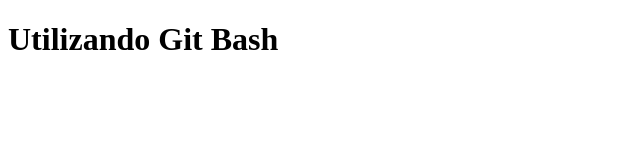
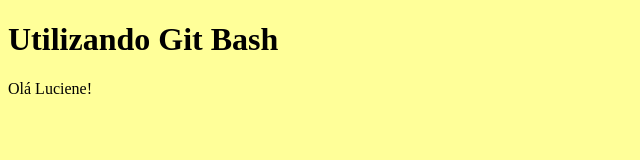
Before and after one commit to LucieneNascimento/Aula-Git, a plain HTML site: page index.html in a window 1280 px wide. Shown: the whole page, without its empty margins (0-640 px from the left). Drawn offline with Linux system fonts and the light colour scheme.

Commit message:
Inserindo CSS

```diff
--- /dev/null
+++ b/CSS/estilo.css
@@ -0,0 +1,3 @@
+body{
+	background-color: #FF9;
+}
--- a/index.html
+++ b/index.html
@@ -1,10 +1,12 @@
 <!DOCTYPE html>
 <html>
 <head>
+	<link rel="stylesheet" href="css/estilo.css">
 	<title>GIT</title>
 </head>
 <body>
 	<h1>Utilizando Git Bash</h1>
+	Olá Luciene!
 
 </body>
-</html>
+</html,
```
